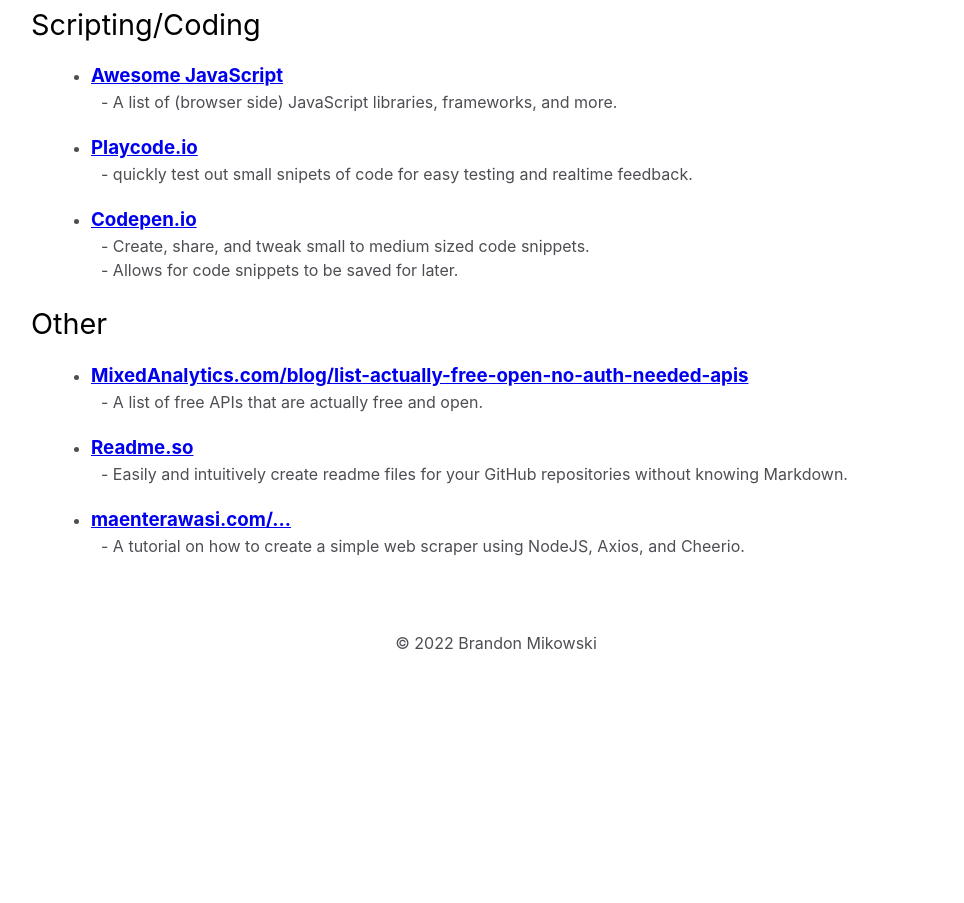
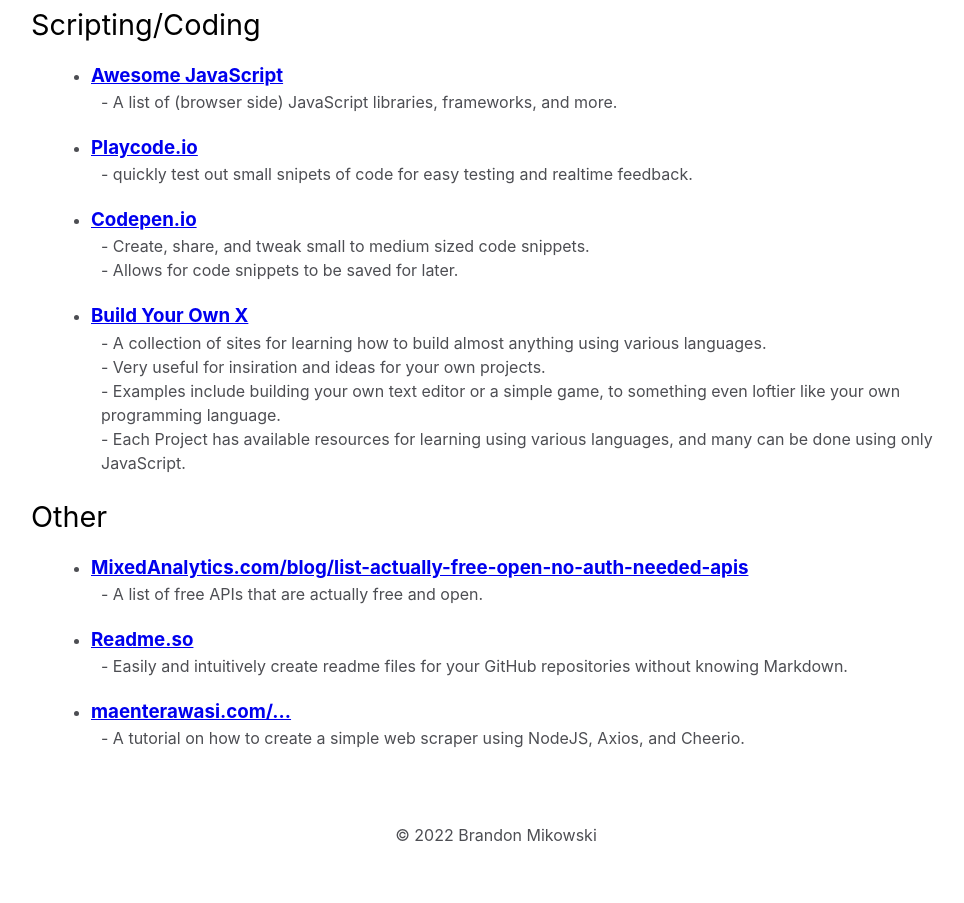
Before and after one commit to MikoFrosty/frosty-webdev, a website: page index.html in a window 1280 px wide. Shown: the part 1650-2553 px from the top of the page, without its empty margins (299-1263 px from the left). Before the commit the page ends 2378 px from the top, so only its background shows below. Drawn offline with Linux system fonts and the light colour scheme.

Commit message:
Added 'Build Your Own X' link & info to coding/scripting section

```diff
--- a/index.html
+++ b/index.html
@@ -241,7 +241,6 @@
               realtime feedback.<br />
             </p>
           </li>
-          <!-- li for codepen.io -->
           <li>
             <h3>
               <a href="https://codepen.io/" target="_blank">Codepen.io</a>
@@ -249,6 +248,15 @@
             <p>
               - Create, share, and tweak small to medium sized code snippets.<br />
               - Allows for code snippets to be saved for later.
+            </p>
+          </li>
+          <li>
+            <h3><a href="https://github.com/danistefanovic/build-your-own-x" target="_blank">Build Your Own X</a></h3>
+            <p>
+              - A collection of sites for learning how to build almost anything using various languages.<br />
+              - Very useful for insiration and ideas for your own projects.<br />
+              - Examples include building your own text editor or a simple game, to something even loftier like your own programming language.<br />
+              - Each Project has available resources for learning using various languages, and many can be done using only JavaScript.
             </p>
           </li>
         </ul>
```
